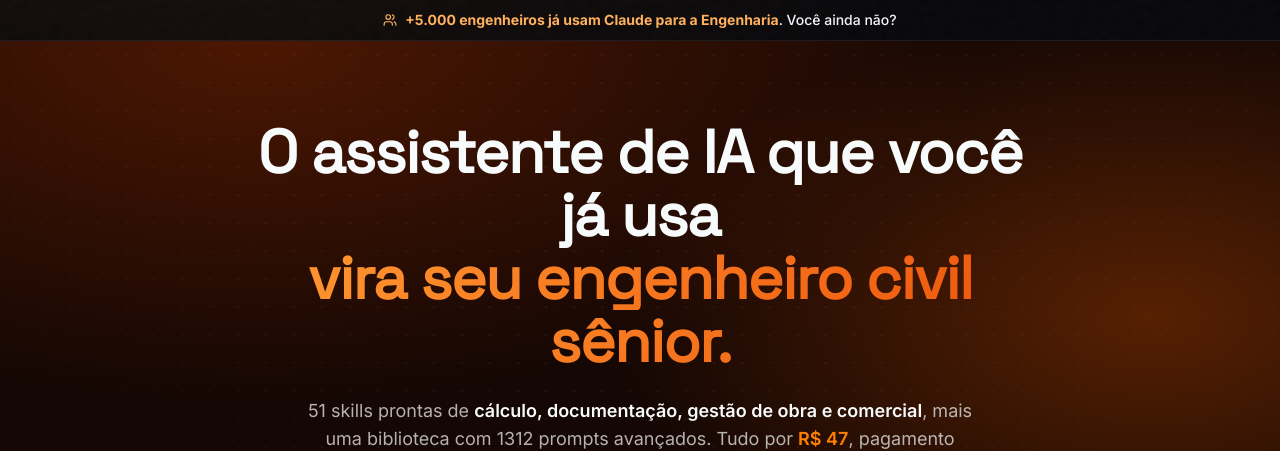
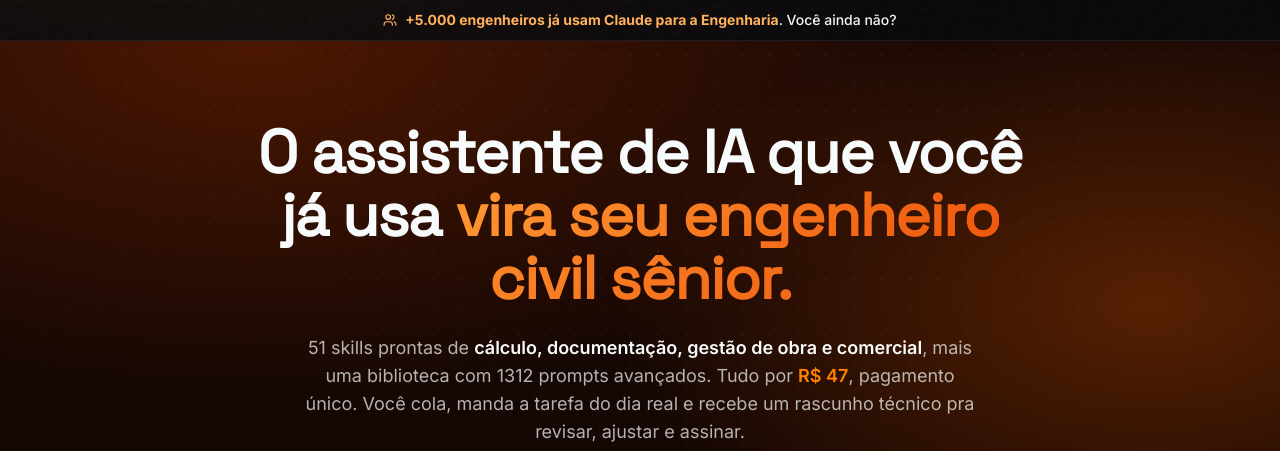
Before and after one commit to Mrc438/Engenhaia, a Next.js app: page /landing in a window 1280 px wide. Shown: the top 451 px of the page. Built offline with nearby package versions, Linux system fonts and the light colour scheme.

Commit message:
hero: ajusta quebra de linha do H1 para exatamente 3 linhas

```diff
--- a/src/components/landing-page.tsx
+++ b/src/components/landing-page.tsx
@@ -253,9 +253,11 @@ export function LandingPage() {
         <div className="relative mx-auto flex w-full max-w-6xl flex-col items-center gap-12 px-5 py-20 sm:px-8">
           <div className="w-full max-w-3xl text-center">
             <h1 className="text-4xl font-semibold leading-[1.1] tracking-tight sm:text-5xl lg:text-[60px] lg:leading-[63px]">
-              <span className="block">O assistente de IA que você já usa</span>
-              <span className="text-gradient-accent block">vira seu engenheiro civil</span>
-              <span className="text-gradient-accent block">sênior.</span>
+              <span className="block">O assistente de IA que você</span>
+              <span className="block">
+                já usa <span className="text-gradient-accent">vira seu engenheiro</span>
+              </span>
+              <span className="text-gradient-accent block">civil sênior.</span>
             </h1>
             <p className="mx-auto mt-6 max-w-2xl text-base text-muted sm:text-lg">
               {TOTAL_SKILLS_BASICO} skills prontas de{" "}
```
